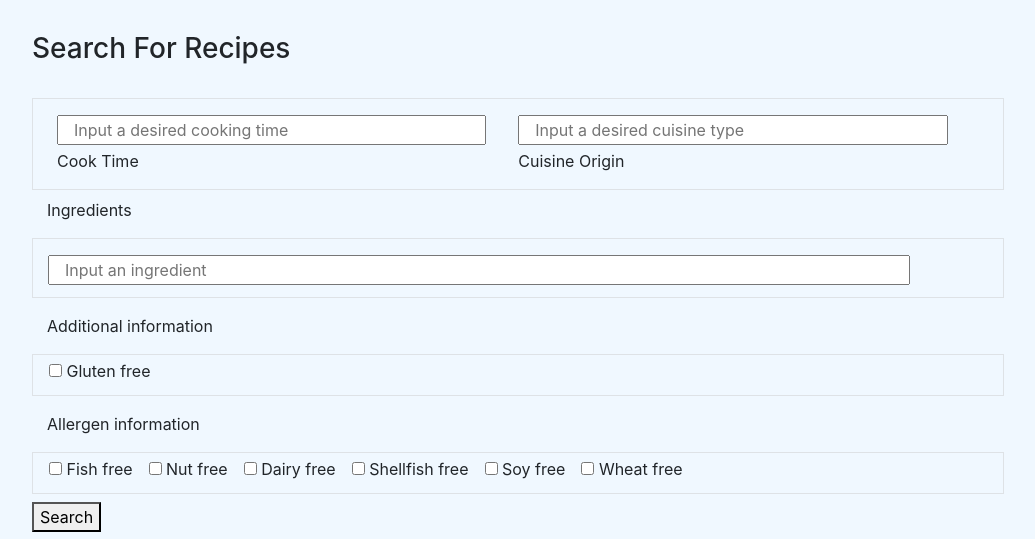
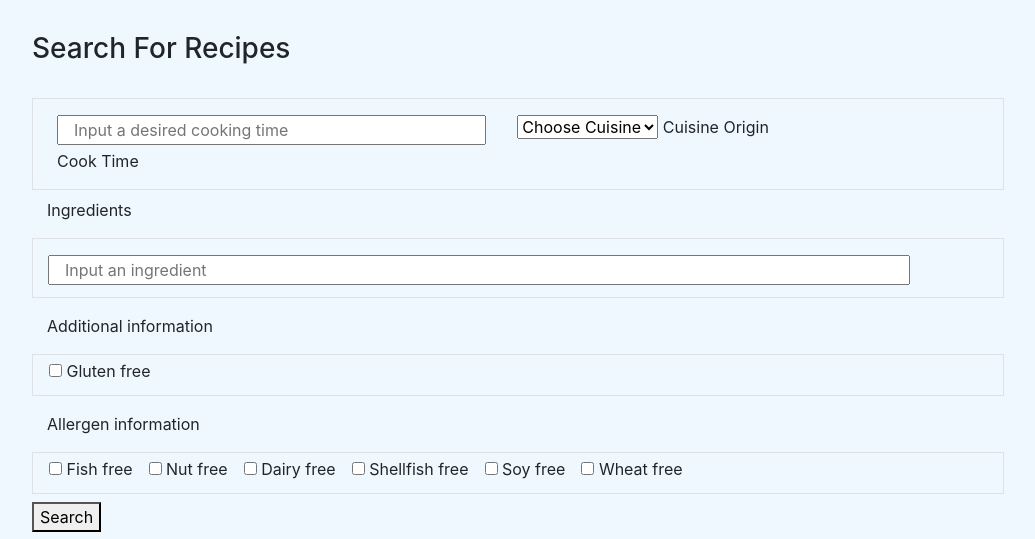
Before and after one commit to NinjaAiden/dcd-milestone-project, a Flask app: page /custom_search in a window 1280 px wide. Shown: the part 62-601 px from the top of the page, without its empty margins (53-1088 px from the left). Run offline with Flask 2, Linux system fonts and the light colour scheme; a database or web service that is not in the repository returns one stand-in record (values such as "Sample title"); some libraries are stand-ins or nearby versions.

Commit message:
fixed issue with cuisine in custom search

```diff
--- a/app.py
+++ b/app.py
@@ -392,8 +392,9 @@ def search_page():
         q["$and"].append({"cook_time": {"$lt": int(request.form['cookTimeSearch'].strip())}})
 
     # search by cuisine origin
-    if len(request.form['cuisineSearch']) > 0:
-        q["$and"].append({"cuisine_type": {"$regex": request.form['cuisineSearch'].strip().lower()}})
+    cuisine = request.form.get("cuisineType")
+    if cuisine:
+        q["$and"].append({"cuisine_type": {"$regex": cuisine}})
 
     # search by ingredient
     if len(request.form['ingredientField']) > 0:
--- a/templates/addrecipe.html
+++ b/templates/addrecipe.html
@@ -24,7 +24,7 @@
                         <option value="{{cuis.cuisine_type}}">{{cuis.cuisine_type.capitalize()}}</option>
                         {% endfor %}
                     </select>
-                    <label for="cuisine_slector">Cuisine Origin</label>
+                    <label for="cuisine_selector">Cuisine Origin</label>
                 </div>
             </div>
             <!-- ingredients list -->
--- a/templates/search.html
+++ b/templates/search.html
@@ -26,11 +26,14 @@
                     <label for="cookTimeSearch">Cook Time</label>
                 </div>
                 <!-- cuisine selector -->
-                <div class="width-restriction">
-                    <div class="input-field mt-2">
-                        <input class="col-12 mb-1" name='cuisineSearch' id="cuisineSearch" placeholder="Input a desired cuisine type" type="text">
-                    </div>
-                    <label for="cuisineSearch">Cuisine Origin</label>
+                <div class="col-5 mt-2">
+                    <select id="cuisineType" name="cuisineType">
+                        <option value="" disabled selected>Choose Cuisine</option>
+                        {% for cuis in cuisine %}
+                        <option value="{{cuis.cuisine_type}}">{{cuis.cuisine_type.capitalize()}}</option>
+                        {% endfor %}
+                    </select>
+                    <label for="cuisine_selector">Cuisine Origin</label>
                 </div>
             </div>
             <!-- ingredients list -->
```
Also changed, not shown: README.md.
